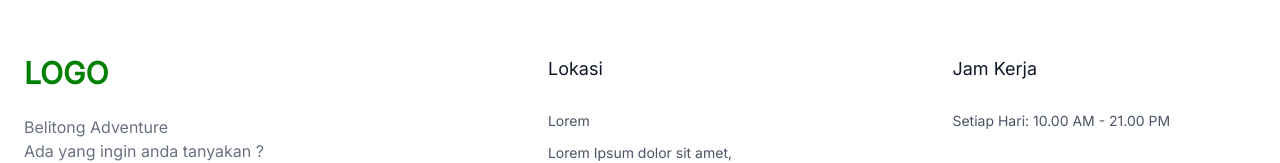
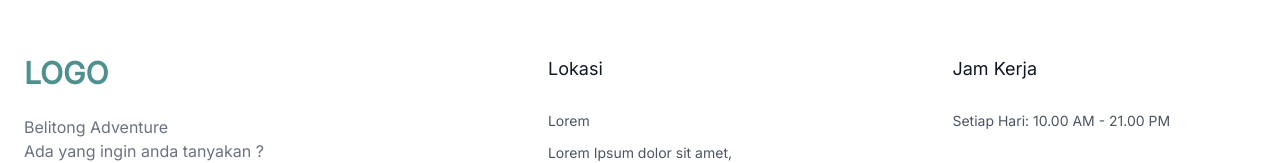
Before and after one commit to danimisme/belitong-adventure, a Next.js app: page / in a window 1280 px wide. Shown: the part 4401-4564 px from the top of the page. Built offline with nearby package versions, Linux system fonts and the light colour scheme; a web font is replaced by a local one.

Commit message:
Update primary color in theme to enhance visual consistency

```diff
--- a/src/app/globals.css
+++ b/src/app/globals.css
@@ -9,7 +9,7 @@
 }
 
 @theme {
-  --color-primary: green;
+  --color-primary: #4D918F;
   --color-secondary: blue;
 }
 
```
